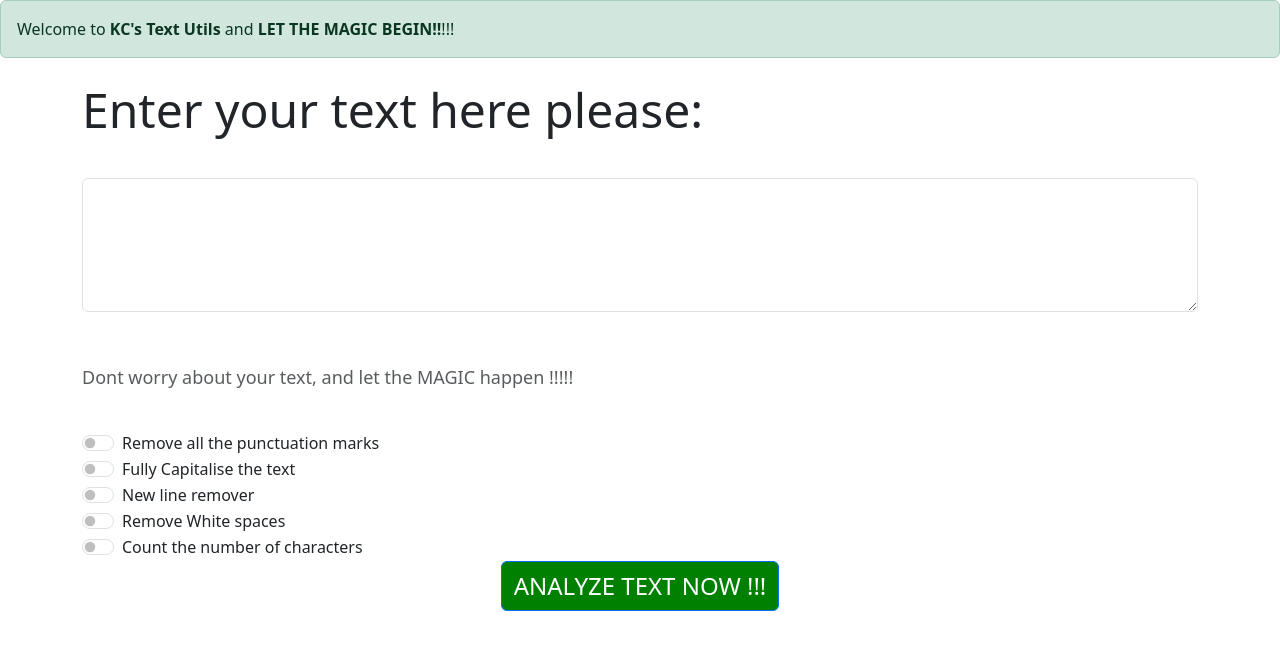
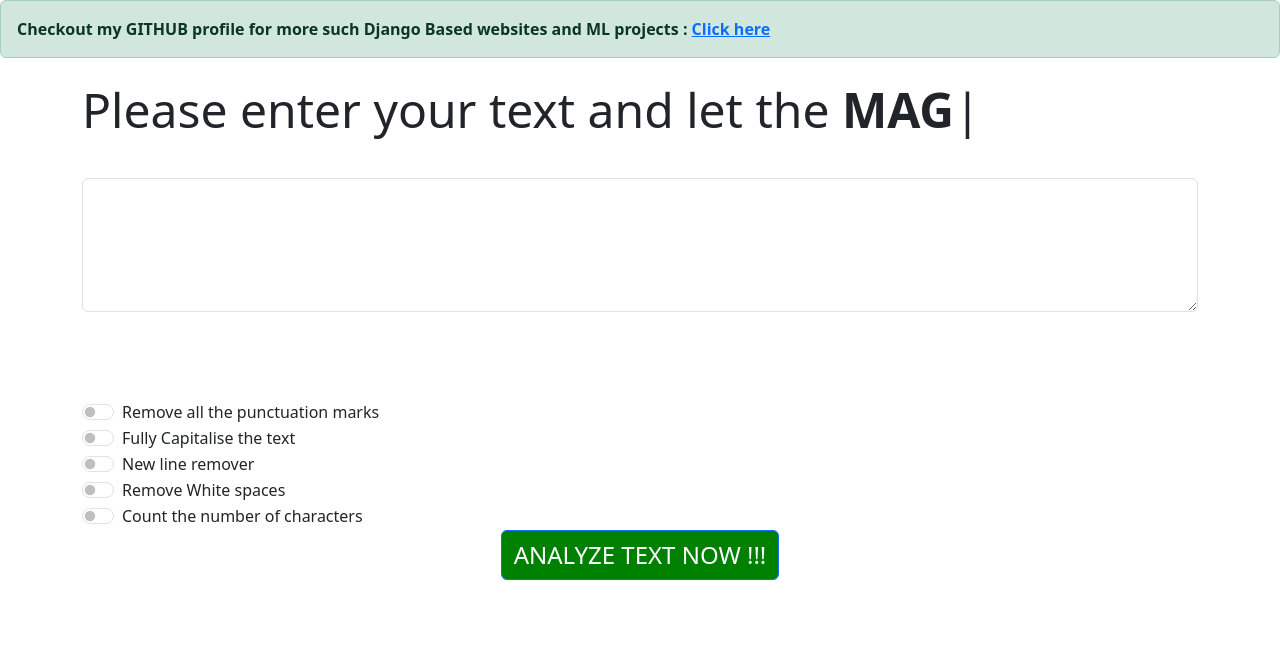
Before and after one commit to KCHAK05/Text-Modifier, a Django app: page / in a window 1280 px wide. Shown: the part 57-707 px from the top of the page. Run offline with Django 4.2, Linux system fonts and the light colour scheme.

Commit message:
Update index.html

```diff
--- a/templates/index.html
+++ b/templates/index.html
@@ -36,18 +36,16 @@
 
 
     <div class="alert alert-success" role="alert">
-      Welcome to<strong> KC's Text Utils</strong> and <strong> LET THE MAGIC BEGIN!!</strong>!!!
+      <strong>Checkout my GITHUB profile for more such Django Based websites and ML projects : <a href="https://github.com/KCHAK05">Click here</a> </strong>
     </div>
 
 
     <div class="container">
       <form action="analyse/" method="post"> {% csrf_token %}
         <div class="mb-3">
-          <label for="exampleInputEmail1" class="form-label"><font size="+4">Enter your text here please:</font></label>
+          <label for="exampleInputEmail1" class="form-label"><font size="+4"><span class="auto-type"></span></font></label>
           <br><br>
           <textarea name="word" type="email" class="form-control" id="exampleInputEmail1" aria-describedby="emailHelp" rows="+5"></textarea><br><br>
-          <div id="emailHelp" class="form-text"><font size="+1">Dont worry about your text, and let the MAGIC happen !!!!!</font>
-          </div>
         </div><br>
 
         <div class="form-check form-switch">
@@ -79,7 +77,17 @@
           <button type="submit" class="btn btn-primary" style="background-color:green" ><font size="+2" color="white">ANALYZE TEXT NOW !!!</font></button></center>
       </form>
     </div>
+     <script src="https://unpkg.com/typed.js@2.0.16/dist/typed.umd.js"></script>
 
+  <!-- Setup and start animation! -->
+  <script>
+    var typed = new Typed('.auto-type', {
+      strings: ['Welcome to <strong>Text Utility</strong> website', 'Please enter your text and let the <strong>MAGIC</strong> begin!!!'],
+      typeSpeed: 60,
+      backSpeed: 10,
+      loop: true
+    });
+  </script>
     <script src="https://cdn.jsdelivr.net/npm/bootstrap@5.3.0/dist/js/bootstrap.bundle.min.js" integrity="sha384-geWF76RCwLtnZ8qwWowPQNguL3RmwHVBC9FhGdlKrxdiJJigb/j/68SIy3Te4Bkz" crossorigin="anonymous"></script>
 </body>
 
```
